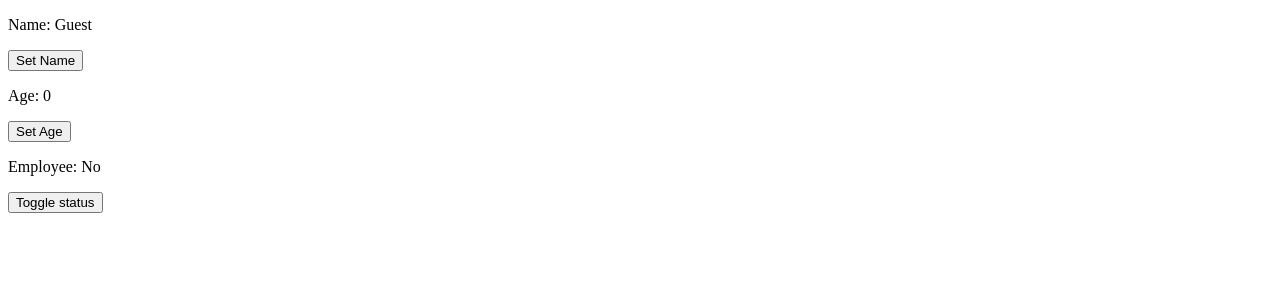
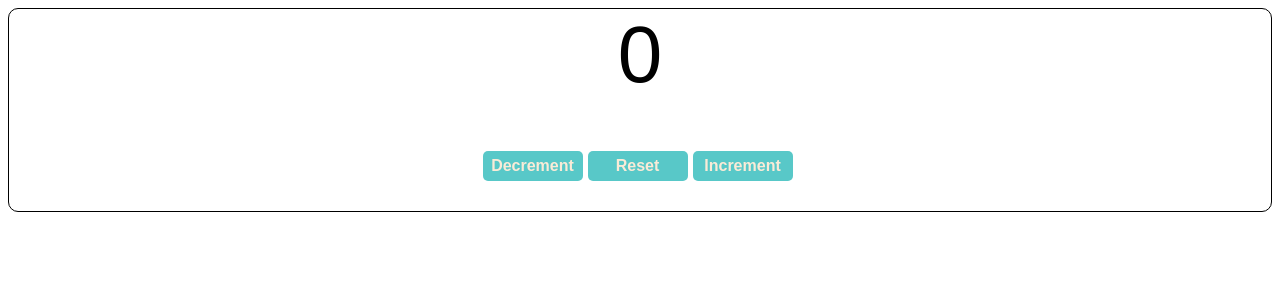
Before and after one commit to codeshrabon/Bro-Code-Use-of-React, a React (Vite) app in the folder Bro Code Expriment/my-expriment-project/: page / in a window 1280 px wide. Shown: the top 300 px of the page. Built offline with nearby package versions, Linux system fonts and the light colour scheme.

Commit message:
we use useState hook to create increment reset decrement element

```diff
--- a/Bro Code Expriment/my-expriment-project/src/ClickEventsApp.jsx
+++ b/Bro Code Expriment/my-expriment-project/src/ClickEventsApp.jsx
@@ -4,6 +4,7 @@ function ClickEventApp(){
 
     return(
         <>
+
         <Button />
         </>
     );
--- a/Bro Code Expriment/my-expriment-project/src/UseHooksApp.jsx
+++ b/Bro Code Expriment/my-expriment-project/src/UseHooksApp.jsx
@@ -9,6 +9,7 @@
  */
 
 
+import CounterComponent from "./UseOfHooks/CounterComponent"
 import MyComponent from "./UseOfHooks/MyComponent"
 
 
@@ -16,7 +17,8 @@ function UseHooksApp(){
 
     return(
         <>
-        <MyComponent />
+        <CounterComponent />
+        {/* <MyComponent />  */}
         </>
     )
 
--- /dev/null
+++ b/Bro Code Expriment/my-expriment-project/src/UseOfHooks/CounterComponent.jsx
@@ -0,0 +1,32 @@
+import React, {useState} from "react"
+
+function CounterComponent(){
+
+    const [count, setCount] = useState(0);
+
+    const increment = () => {
+        setCount(count + 1);
+
+    }
+
+    const decrement = () => {
+        setCount(count -1);
+    }
+
+    const reset = () => {
+        setCount(0);
+    }
+
+    return(
+        <div className="counter-container">
+            <p className="count-display">{count}</p>
+            <button className="counter-button"  onClick={decrement}>Decrement</button>
+            <button className="counter-button"  onClick={reset}>Reset</button>
+            <button className="counter-button" onClick={increment}>Increment</button>
+
+        </div>
+    )
+
+}
+
+export default CounterComponent
--- a/Bro Code Expriment/my-expriment-project/src/index.css
+++ b/Bro Code Expriment/my-expriment-project/src/index.css
@@ -116,3 +116,35 @@
   cursor: pointer;
 
 }
+
+.counter-container{
+  text-align: center;
+  font-family: Arial, Helvetica, sans-serif;
+  border: 1px solid ;
+  border-radius: 10px;
+
+}
+
+.count-display{
+  font-size: 5em;
+  margin-top: 0;
+  margin-bottom: 50px;
+}
+
+.counter-button{
+  width: 100px;
+  height: 30px;
+  font-size: 1em;
+  font-weight: bold;
+  margin-left: 0px;
+  margin-right: 5px;
+  background-color: hsla(180, 59%, 46%, 0.803);
+  color: antiquewhite;
+  border: none;
+  border-radius: 5px;
+  cursor: pointer;
+  margin-bottom: 30px;
+}
+.counter-button:hover{
+  background-color: hsla(180, 59%, 30%, 0.803);
+}
```
